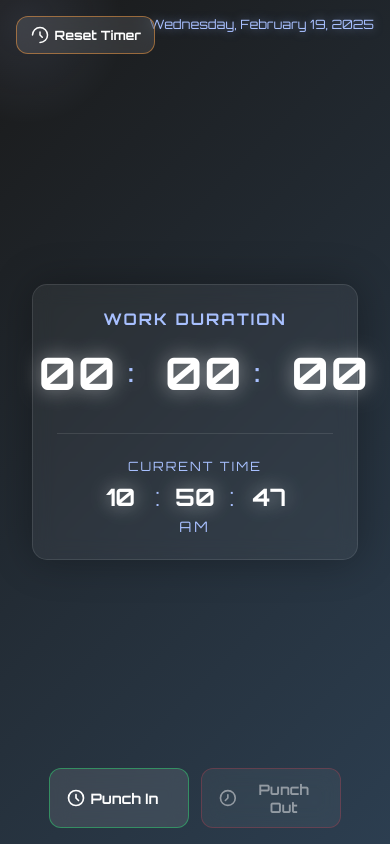
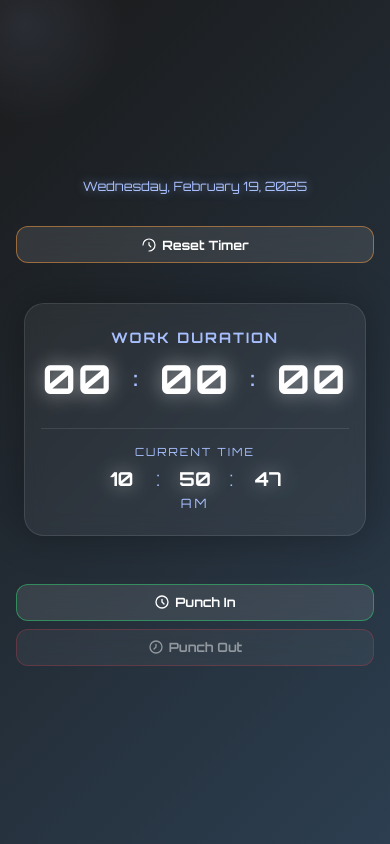
Before and after one commit to younuzbn/webcastletime, a plain HTML site: page index.html in a window 390 px wide. Shown: the top 844 px of the page. Drawn offline with Linux system fonts and the light colour scheme.

Commit message:
Add files via upload

```diff
--- a/index.html
+++ b/index.html
@@ -8,6 +8,7 @@
     <link href="https://fonts.googleapis.com/css2?family=Orbitron:wght@400;700&display=swap" rel="stylesheet">
 </head>
 <body>
+    <div class="app-container">
         <div class="date-display" id="date"></div>
         <button id="resetTimer" class="punch-button reset-button">
             <span class="button-content">
@@ -71,6 +72,7 @@
                     Punch Out
                 </span>
             </button>
+        </div>
     </div>
 
     <script>
--- a/styles.css
+++ b/styles.css
@@ -7,13 +7,15 @@
 body {
     min-height: 100vh;
     display: flex;
+    flex-direction: column;
+    align-items: center;
     justify-content: center;
-    align-items: center;
     background: linear-gradient(135deg, #1a1a1a, #2c3e50);
     font-family: 'Orbitron', sans-serif;
     color: #fff;
     position: relative;
     overflow: hidden;
+    padding: 1rem;
 }
 
 .date-display {
@@ -27,16 +29,20 @@ body {
 }
 
 .clock-container {
-    padding: 2rem;
+    padding: 1rem;
+    width: 100%;
+    max-width: 500px;
+    position: relative;
 }
 
 .clock-circle {
     background: rgba(255, 255, 255, 0.05);
     backdrop-filter: blur(10px);
     border-radius: 20px;
-    padding: 3rem 4rem;
+    padding: 2rem;
     box-shadow: 0 0 40px rgba(0, 0, 0, 0.3);
     border: 1px solid rgba(255, 255, 255, 0.1);
+    width: 100%;
 }
 
 .clock {
@@ -209,7 +215,8 @@ body::after {
     }
 
     .clock-circle {
-        padding: 2rem;
+        padding: 1.5rem 1rem;
+        margin: 0;
     }
 
     .date-display {
@@ -335,11 +342,13 @@ body::after {
 
 /* Update reset button styles for top left position */
 .reset-button {
-    position: absolute;
-    top: 2rem;
-    left: 2rem;
+    position: relative;
+    top: auto;
+    left: auto;
+    margin-bottom: 1rem;
     border-color: rgba(255, 159, 67, 0.5) !important;
-    margin-top: 0;
+    width: 100%;
+    max-width: 500px;
 }
 
 .reset-button svg {
@@ -353,115 +362,109 @@ body::after {
 /* Update existing responsive styles and add new ones */
 @media (max-width: 768px) {
     .clock-container {
-        padding: 1rem;
-        width: 100%;
-        max-width: 100vw;
+        padding: 0.5rem;
     }
 
     .clock-circle {
-        padding: 1.5rem;
-        margin: 0 1rem;
-        border-radius: 15px;
+        padding: 1.5rem 1rem;
+        margin: 0;
     }
 
     /* Work Timer mobile styles */
+    .work-timer {
+        margin-bottom: 1.5rem;
+    }
+
     .work-timer h2 {
-        font-size: 1rem;
+        font-size: 0.9rem;
+        margin-bottom: 0.5rem;
     }
 
     .timer-display {
-        font-size: 2.8rem;
+        font-size: 2.5rem;
         gap: 0.2rem;
     }
 
     .timer-display span {
-        min-width: 60px;
+        min-width: 40px;
     }
 
     /* Current Time mobile styles */
     .current-time {
-        margin-top: 1.5rem;
-        padding-top: 1.5rem;
+        margin-top: 1rem;
+        padding-top: 1rem;
     }
 
     .current-time small {
-        font-size: 0.8rem;
+        font-size: 0.7rem;
     }
 
     .time-unit span {
-        font-size: 1.5rem;
+        font-size: 1.2rem;
     }
 
     .colon {
-        font-size: 1.5rem;
+        font-size: 1.2rem;
         padding: 0 0.1rem;
     }
 
     .meridiem {
-        font-size: 0.9rem;
-        margin-top: 0.3rem;
+        font-size: 0.8rem;
+        margin-top: 0.2rem;
     }
 
     /* Control buttons mobile styles */
     .punch-controls {
-        flex-direction: row;
-        bottom: 1rem;
+        position: relative;
+        bottom: auto;
+        margin-top: 1.5rem;
         width: 100%;
+        max-width: 500px;
+        display: flex;
         justify-content: center;
-        gap: 0.8rem;
-        padding: 0 1rem;
+        gap: 0.5rem;
     }
 
     .punch-button {
-        padding: 0.7rem 1rem;
-        font-size: 0.9rem;
+        padding: 0.6rem 0.8rem;
+        font-size: 0.8rem;
         flex: 1;
-        max-width: 140px;
     }
 
-    /* Top buttons mobile styles */
-    .reset-button {
-        top: 1rem;
-        left: 1rem;
-        padding: 0.5rem 0.8rem;
-        font-size: 0.8rem;
-    }
-
-    .reset-button svg {
-        width: 20px;
-        height: 20px;
-    }
-
-    .date-display {
-        font-size: 0.8rem;
-        top: 1rem;
-        right: 1rem;
-    }
-
-    /* Button content mobile styles */
     .button-content {
         gap: 0.3rem;
+        justify-content: center;
     }
 
     .button-content svg {
-        width: 20px;
-        height: 20px;
+        width: 16px;
+        height: 16px;
+    }
+
+    /* Date display mobile styles */
+    .date-display {
+        position: relative;
+        top: auto;
+        right: auto;
+        text-align: center;
+        font-size: 0.8rem;
+        margin-bottom: 1rem;
     }
 }
 
 /* Extra small devices */
 @media (max-width: 375px) {
     .timer-display {
-        font-size: 2.2rem;
+        font-size: 2rem;
     }
 
     .timer-display span {
-        min-width: 45px;
+        min-width: 35px;
     }
 
     .punch-button {
-        padding: 0.6rem 0.8rem;
-        font-size: 0.8rem;
+        padding: 0.5rem 0.6rem;
+        font-size: 0.75rem;
     }
 
     .reset-button, .date-display {
@@ -500,11 +503,21 @@ body::after {
     }
 
     .timer-display {
-        font-size: 2rem;
+        font-size: 1.8rem;
     }
 
     .punch-button {
-        padding: 0.5rem 0.6rem;
-        font-size: 0.75rem;
+        padding: 0.4rem 0.5rem;
+        font-size: 0.7rem;
     }
 }
+
+/* Container for all elements */
+.app-container {
+    width: 100%;
+    max-width: 500px;
+    display: flex;
+    flex-direction: column;
+    align-items: center;
+    gap: 1rem;
+}
```
Lines whose indentation alone changed are shown as unchanged.
